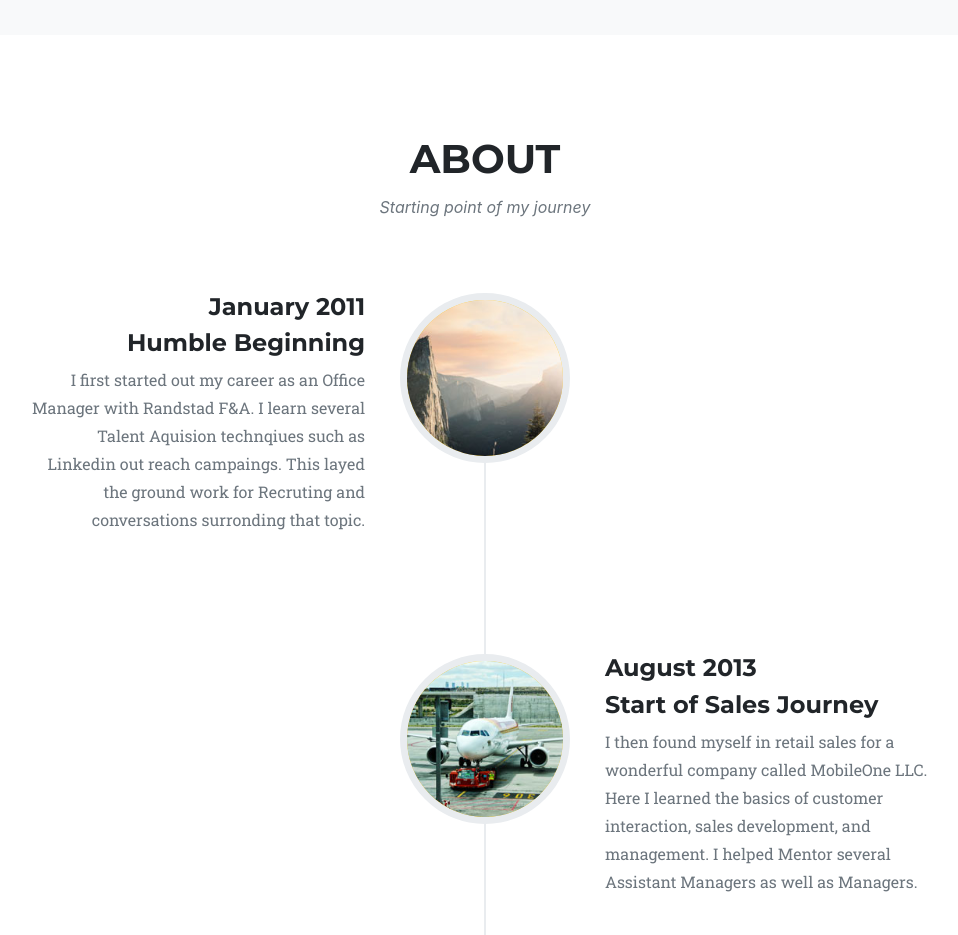
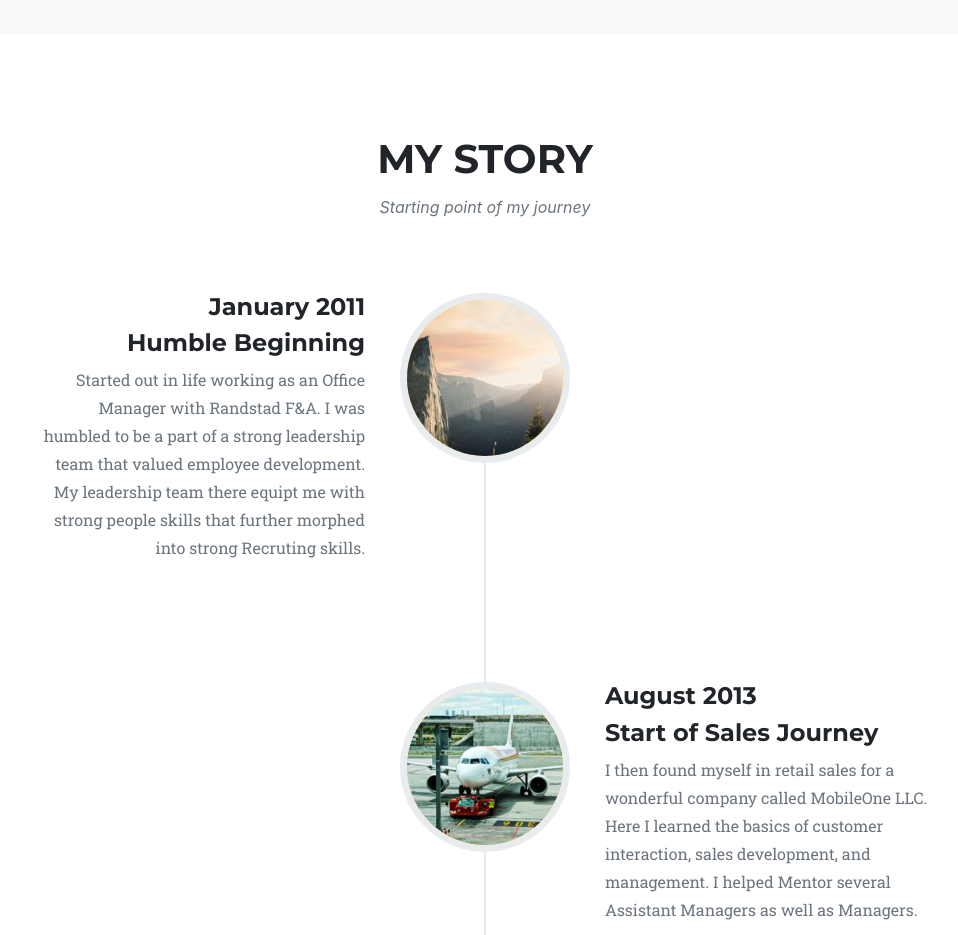
Before and after one commit to CAlmogela/Best-Personal-Projects-, a plain HTML site: page index.html in a window 1280 px wide. Shown: the part 1480-2415 px from the top of the page, without its empty margins (155-1113 px from the left). Drawn offline with Linux system fonts and the light colour scheme; a web font is replaced by a local one.

Commit message:
added bottom background - altered About content - // portfolio // opacity // middle background // Peer mentors // carosell//

```diff
--- a/index.html
+++ b/index.html
@@ -123,7 +123,7 @@
     <div class="container">
       <div class="row">
         <div class="col-lg-12 text-center">
-          <h2 class="section-heading text-uppercase">About</h2>
+          <h2 class="section-heading text-uppercase">My Story</h2>
           <h3 class="section-subheading text-muted">Starting point of my journey</h3>
         </div>
       </div>
@@ -140,7 +140,7 @@
                   <h4 class="subheading">Humble Beginning</h4>
                 </div>
                 <div class="timeline-body">
-                  <p class="text-muted">I first started out my career as an Office Manager with Randstad F&A. I learn several Talent Aquision technqiues such as Linkedin out reach campaings. This layed the ground work for Recruting and conversations surronding that topic.</p>
+                  <p class="text-muted">Started out in life working as an Office Manager with Randstad F&A. I was humbled to be a part of a strong leadership team that valued employee development. My leadership team there equipt me with strong people skills that further morphed into strong Recruting skills.</p>
                 </div>
               </div>
             </li>
```
